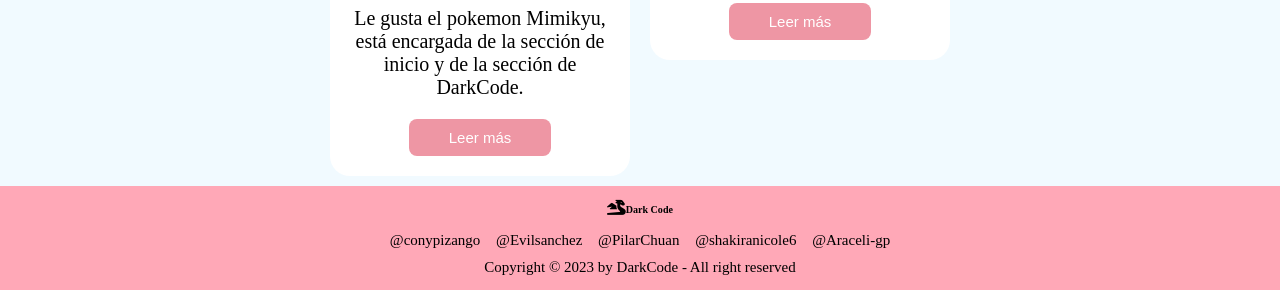
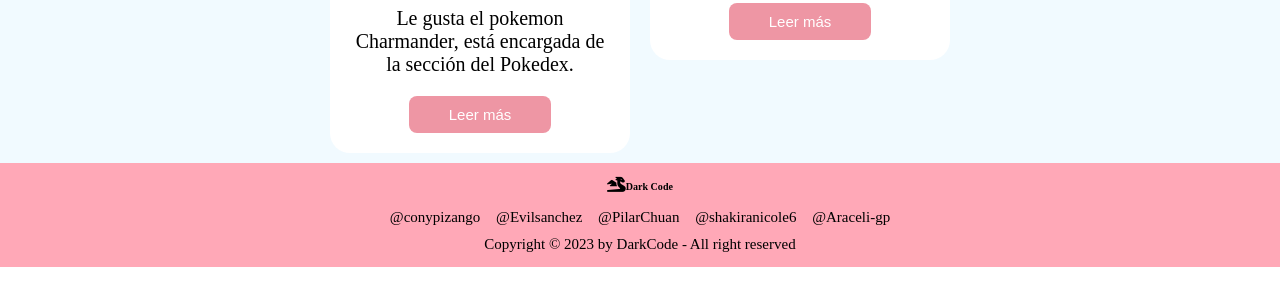
Before and after one commit to Araceli-gp/Araceli-gp.github.io, a plain HTML site: page darkcode.html in a window 1280 px wide. Shown: the part 1287-1577 px from the top of the page. After the commit the page ends 1554 px from the top, so only its background shows below. Drawn offline with Linux system fonts and the light colour scheme.

Commit message:
Update darkcode.html

```diff
--- a/darkcode.html
+++ b/darkcode.html
@@ -78,7 +78,7 @@
             </div>
             <div class="description">
               <h2>Evelyn Sanchez</h2>
-              <p>Le gusta el pokemon Mimikyu, está encargada de la sección de inicio y de la sección de DarkCode.</p>
+              <p>Le gusta el pokemon Charmander, está encargada de la sección del Pokedex.</p>
               <input type="button" value="Leer más">
             </div>
           </div>
```
